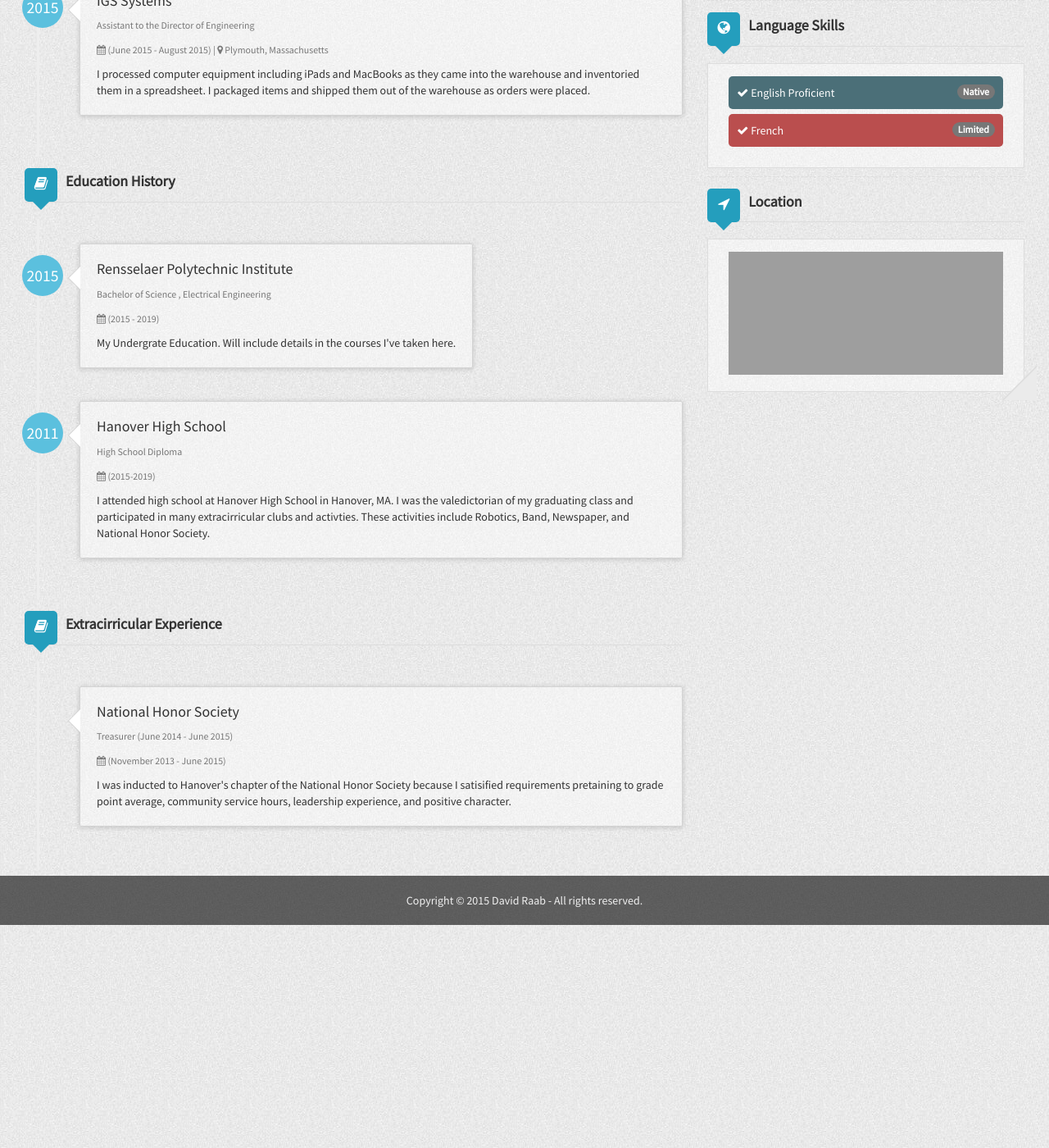
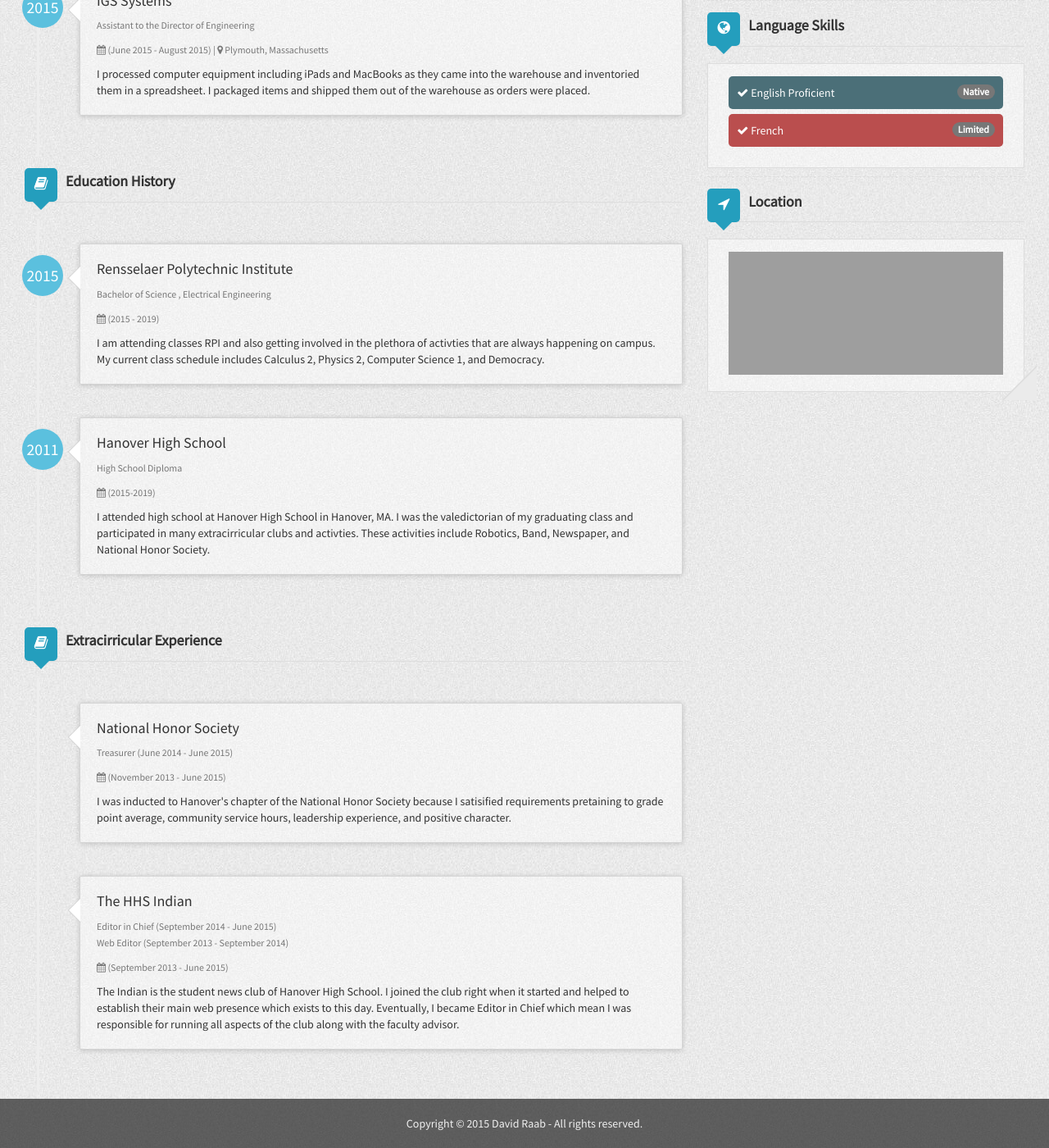
Before and after one commit to draab/draab.github.io, a Jekyll site: the page built from index.html, in a window 1280 px wide and 1400 px high, scrolled down 579 px. Shown: the whole window at 82% size. Built offline with Jekyll 4.4.1, drawn with Linux system fonts in a browser that asks for light colours; grey boxes are pictures that could not be loaded.

Commit message:
grinding on along adding content

```diff
--- a/_config.yml
+++ b/_config.yml
@@ -42,7 +42,7 @@ author:
       major: Electrical Engineering
       started: 2015
       duration: (2015 - 2019)
-      description: My Undergrate Education. Will include details in the courses I've taken here.
+      description: I am attending classes RPI and also getting involved in the plethora of activties that are always happening on campus. My current class schedule includes Calculus 2, Physics 2, Computer Science 1, and Democracy.
     - education2:
       organization: Hanover High School
       degree: High School Diploma
@@ -55,6 +55,11 @@ author:
       duration: (November 2013 - June 2015)
       description: I was inducted to Hanover's chapter of the National Honor Society because I satisified requirements pretaining to grade point average, community service hours, leadership experience, and positive character.
       leadership: Treasurer (June 2014 - June 2015)
+    - club2:
+      organization: The HHS Indian
+      leadership: Editor in Chief (September 2014 - June 2015)<br />Web Editor (September 2013 - September 2014)
+      duration: (September 2013 - June 2015)
+      description: The Indian is the student news club of Hanover High School. I joined the club right when it started and helped to establish their main web presence which exists to this day. Eventually, I became Editor in Chief which mean I was responsible for running all aspects of the club along with the faculty advisor.
   languages:
     - language1:
       name: English Proficient
--- a/index.html
+++ b/index.html
@@ -90,6 +90,9 @@ layout: default
                 <ul class="timeline">
                     {% for club in site.author.extracirricularExperience %}
                         <li class="timeline-inverted">
+                            {% if education.started %}
+                                <div class="timeline-badge info">    </div>
+                            {% endif %}
                             <div class="timeline-panel grid-block">
                                 <div class="timeline-heading">
                                     {% if club.organization %}
```
